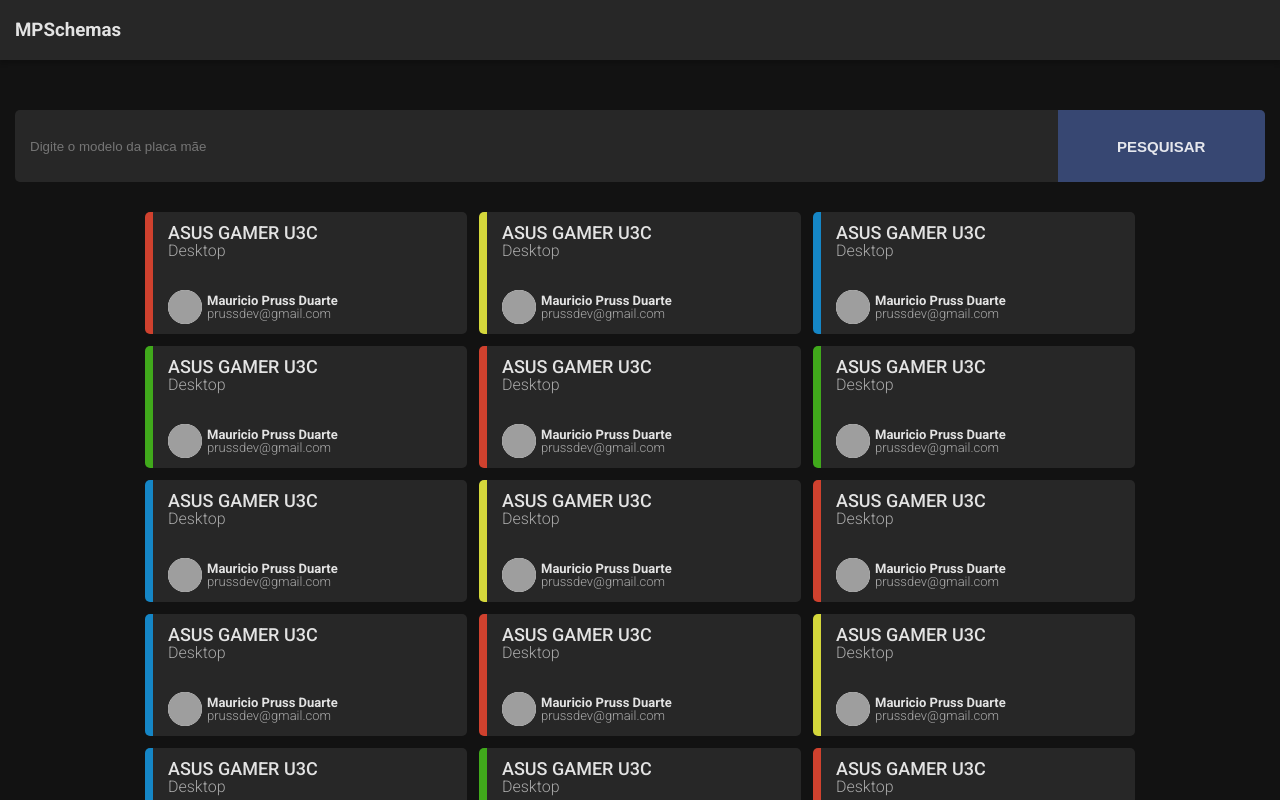
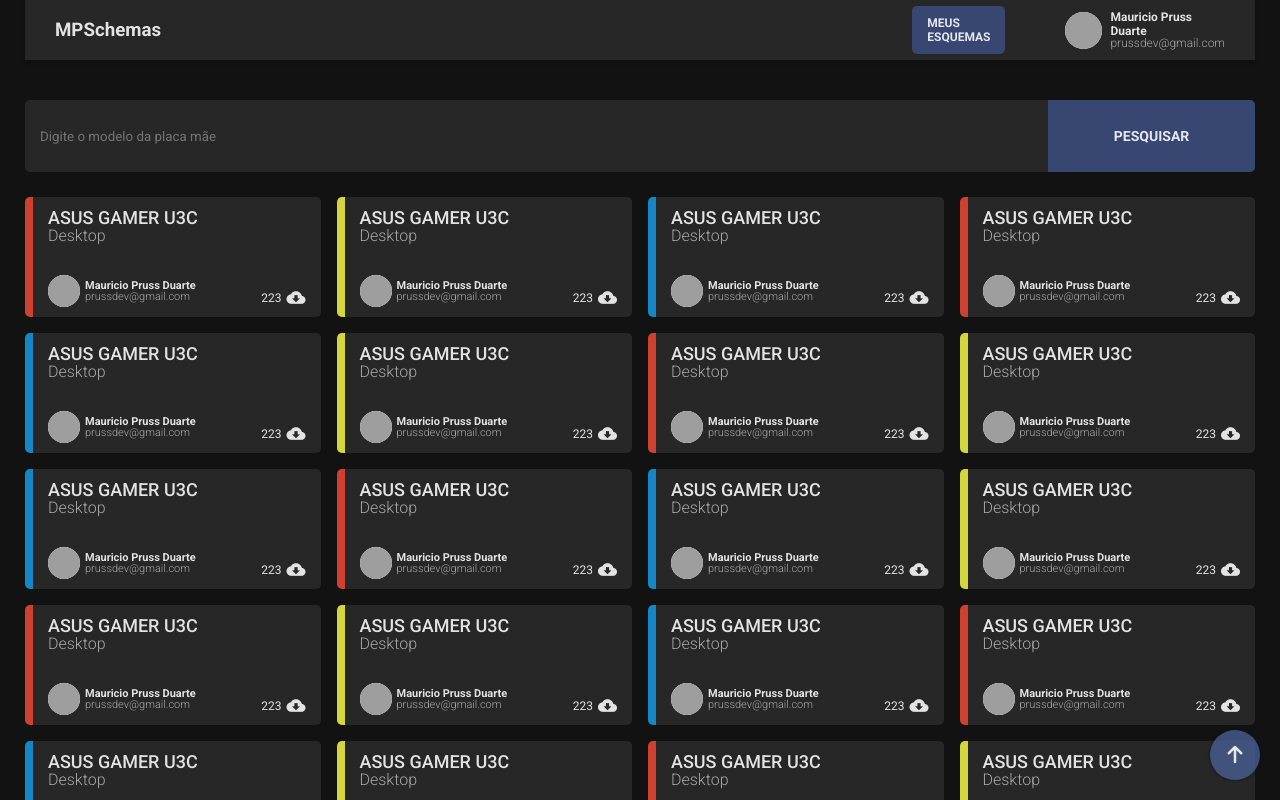
Before and after one commit to MauricioPDuarte/MPSchemas-front, a Vue app: page / in a window 1280 px wide. Shown: the top 800 px of the page. Built offline with nearby package versions, Linux system fonts and the light colour scheme; grey boxes are pictures that could not be loaded.

Commit message:
Ajuste na barra de pesquisa, lista e cartoes

```diff
--- a/package.json
+++ b/package.json
@@ -9,7 +9,10 @@
   },
   "dependencies": {
     "core-js": "^3.6.5",
-    "vue": "^2.6.11"
+    "less-loader": "^6.2.0",
+    "sass-loader": "^9.0.3",
+    "vue": "^2.6.11",
+    "vue-router": "^3.4.3"
   },
   "devDependencies": {
     "@vue/cli-plugin-babel": "~4.4.0",
--- a/public/index.html
+++ b/public/index.html
@@ -6,8 +6,8 @@
     <meta name="viewport" content="width=device-width,initial-scale=1.0">
     <link rel="icon" href="<%= BASE_URL %>favicon.ico">
     <link href="https://fonts.googleapis.com/css2?family=Roboto:wght@300;400;500;700&display=swap" rel="stylesheet">
-
-
+    <script src="https://kit.fontawesome.com/0f5a48008d.js" crossorigin="anonymous"></script>
+    <link href="https://fonts.googleapis.com/icon?family=Material+Icons" rel="stylesheet">
 
     <title><%= htmlWebpackPlugin.options.title %></title>
   </head>
--- a/src/App.vue
+++ b/src/App.vue
@@ -1,53 +1,16 @@
 <template>
-  <div id="app" class="">
-    <nav-bar></nav-bar>
-
-    <div class="containerApp">
-      <search-bar></search-bar>
-
-        <div class="list">
-          <schema-card color-category="#CF412E"></schema-card>
-          <schema-card color-category="#D4D73B"></schema-card>
-          <schema-card color-category="#1586C6"></schema-card>
-          <schema-card color-category="#40A91B;"></schema-card>
-          <schema-card color-category="#CF412E"></schema-card>
-          <schema-card color-category="#40A91B;"></schema-card>
-          <schema-card color-category="#1586C6"></schema-card>
-          <schema-card color-category="#D4D73B"></schema-card>
-          <schema-card color-category="#CF412E"></schema-card>
-          <schema-card color-category="#1586C6"></schema-card>
-          <schema-card color-category="#CF412E"></schema-card>
-          <schema-card color-category="#D4D73B"></schema-card>
-          <schema-card color-category="#1586C6"></schema-card>
-          <schema-card color-category="#40A91B;"></schema-card>
-          <schema-card color-category="#CF412E"></schema-card>
-          <schema-card color-category="#40A91B;"></schema-card>
-          <schema-card color-category="#1586C6"></schema-card>
-          <schema-card color-category="#D4D73B"></schema-card>
-          <schema-card color-category="#CF412E"></schema-card>
-          <schema-card color-category="#1586C6"></schema-card>
-          <schema-card color-category="#CF412E"></schema-card>
-          <schema-card color-category="#D4D73B"></schema-card>
-          <schema-card color-category="#1586C6"></schema-card>
-          <schema-card color-category="#40A91B;"></schema-card>
-          <schema-card color-category="#CF412E"></schema-card>
-        </div>
-    </div>
-
-
+  <div id="app">
+    <NavBar />
+    <router-view></router-view>
   </div>
 </template>
 
 <script>
-import SchemaCard from './components/SchemaCard';
-import SearchBar from './components/SearchBar';
   import NavBar from './components/NavBar';
 
   export default {
     name: 'App',
     components: {
-    SchemaCard,
-    SearchBar,
       NavBar
     }
   }
@@ -55,25 +18,7 @@
 
 <style>
 #app {
-    height: 100%;
-  }
-
-  .containerApp {
-    max-width: 1650px;
-    margin: 0 auto;
-    padding: 10px 15px;
-
-    display: flex;
-    flex-direction: column;
-  }
-
-  .list {
-    display: grid;
-    grid-template-columns: repeat(auto-fill, 322px);
-    grid-gap: 12px;
-    justify-content: center;
-    overflow: auto;
-
+  padding: 0 25px;
 }
 
 * {
@@ -87,12 +32,23 @@
 }
 
 html, body {
+  background: #121212;
+  height: 100%;
+}
+
+html * {
   font-family: 'Roboto', sans-serif;
   -webkit-font-smoothing: antialiased;
   -moz-osx-font-smoothing: grayscale;
-  background: #121212;
-  height: 100%;
+}
 
+
+a {
+  text-decoration: none;
+}
+
+ul {
+  list-style: none;
 }
 
 /* SCROLL */
@@ -118,10 +74,5 @@
   border: 2px solid rgba(255, 255, 255, 0.09);
 }
 
-/* Handle on hover */
-::-webkit-scrollbar-thumb:hover {
-
-}
-
 
 </style>
--- a/src/Views/ListSchemas.vue
+++ b/src/Views/ListSchemas.vue
@@ -1,22 +1,108 @@
 <template>
+  <div class="containerListSchemas">
+    <div class="containerSearch">
+      <SearchBar />
+    </div>
 
+    <div class="listSchemas">
+      <SchemaCard color-category="#CF412E"/>
+      <SchemaCard color-category="#D4D73B"/>
+      <SchemaCard color-category="#1586C6"/>
+      <SchemaCard color-category="#CF412E"/>
+      <SchemaCard color-category="#1586C6"/>
+      <SchemaCard color-category="#D4D73B"/>
+      <SchemaCard color-category="#CF412E"/>
+      <SchemaCard color-category="#D4D73B"/>
+      <SchemaCard color-category="#1586C6"/>
+      <SchemaCard color-category="#CF412E"/>
+      <SchemaCard color-category="#1586C6"/>
+      <SchemaCard color-category="#D4D73B"/>
+      <SchemaCard color-category="#CF412E"/>
+      <SchemaCard color-category="#D4D73B"/>
+      <SchemaCard color-category="#1586C6"/>
+      <SchemaCard color-category="#CF412E"/>
+      <SchemaCard color-category="#1586C6"/>
+      <SchemaCard color-category="#D4D73B"/>
+      <SchemaCard color-category="#CF412E"/>
+      <SchemaCard color-category="#D4D73B"/>
+      <SchemaCard color-category="#1586C6"/>
+      <SchemaCard color-category="#CF412E"/>
+      <SchemaCard color-category="#1586C6"/>
+      <SchemaCard color-category="#D4D73B"/>
+      <SchemaCard color-category="#CF412E"/>
+      <SchemaCard color-category="#D4D73B"/>
+      <SchemaCard color-category="#1586C6"/>
+      <SchemaCard color-category="#CF412E"/>
+      <SchemaCard color-category="#1586C6"/>
+      <SchemaCard color-category="#D4D73B"/>
+      <SchemaCard color-category="#CF412E"/>
+      <SchemaCard color-category="#D4D73B"/>
+      <SchemaCard color-category="#1586C6"/>
+      <SchemaCard color-category="#CF412E"/>
+      <SchemaCard color-category="#1586C6"/>
+      <SchemaCard color-category="#D4D73B"/>
+    </div>
+
+    <a class="btnBackTop" href="#list"><i class="fas fa-arrow-up"></i></a>
+  </div>
 </template>
 
 <script>
-  import SchemaCard from './components/SchemaCard';
-  import SearchBar from './components/SearchBar';
-  import NavBar from './components/NavBar';
+  import SchemaCard from '../components/SchemaCard';
+  import SearchBar from '../components/SearchBar';
 
   export default {
     name: 'ListSchemas',
     components: {
       SchemaCard,
-      SearchBar,
-      NavBar
+      SearchBar
     }
   }
 </script>
 
-<style>
+<style scoped>
+  .containerListSchemas{
+    width: 100%;
+    margin: 0 auto;
+    display: flex;
+    flex-direction: column;
+  }
+
+  .containerSearch {
+    width: 100%;
+    display: flex;
+    justify-content: center;
+    margin-bottom: 25px;
+  }
+
+  .listSchemas {
+    display: grid;
+    justify-content: center;
+    grid-template-columns: repeat(auto-fill, minmax(290px, 1fr));
+    grid-gap: 16px;
+  }
+
+  .btnBackTop {
+    background: linear-gradient(0deg, rgba(255, 255, 255, 0.03), rgba(255, 255, 255, 0.03)), rgba(66, 88, 142, 0.8);
+    box-shadow: 0px 0px 3px #121212;
+    width: 50px;
+    height: 50px;
+    z-index: 5000;
+    bottom: 20px;
+    right: 20px;
+    border-radius: 100%;
+    cursor: pointer;
+    font-size: 20px;
+    position: fixed;
+    display: flex;
+    justify-content: center;
+    align-items: center;
+    transition: all .3s ease-in;
+  }
+
+  .btnBackTop:hover {
+    background: linear-gradient(0deg, rgba(255, 255, 255, 0.03), rgba(255, 255, 255, 0.03)), rgba(66, 88, 142, 1);
+  }
+
 
 </style>
--- a/src/components/NavBar.vue
+++ b/src/components/NavBar.vue
@@ -3,6 +3,20 @@
     <div class="dataNav">
       <h3>MPSchemas</h3>
     </div>
+
+    <div class="optionsAndUser">
+      <ul>
+        <li class="btnMySchemas">MEUS ESQUEMAS</li>
+      </ul>
+      <div class="infoUserContainer">
+        <img class="avatar" src="https://scontent.fbnu2-1.fna.fbcdn.net/v/t1.0-9/107703838_2992659257436834_8526933876114670156_n.jpg?_nc_cat=104&_nc_sid=09cbfe&_nc_eui2=AeEVzoxEIBsvZP6mEX7b5KiG7zeaqY3VHaXvN5qpjdUdpdKf1Gjf4sH21Hr4XYmplD1NAkwQrhZw9OxeKvnQW-8j&_nc_ohc=gyFKE9bAU9UAX8y9aw6&_nc_ht=scontent.fbnu2-1.fna&oh=409c52fc52ac88e01c2fb0a8471fdf2a&oe=5F577DE6" />
+        <div class="infoUser">
+          <p>Mauricio Pruss Duarte</p>
+          <span>prussdev@gmail.com</span>
+        </div>
+      </div>
+    </div>
+
   </div>
 </template>
 
@@ -22,15 +36,20 @@
   .containerNavBar {
     box-shadow: 0px 4px 4px rgba(0, 0, 0, 0.19);
     height: 60px;
+    max-width: 100%;
     width: 100%;
     background: rgba(255, 255, 255, 0.09);
     margin-bottom: 40px;
-    padding: 0 15px;
+    padding: 0 30px;
+
+    display: flex;
+    justify-content: space-between;
   }
 
   .dataNav {
-    max-width: 1350px;
     margin: 0 auto;
+    width: 100%;
+    max-width: 100%;
 
     display: flex;
     justify-content: space-between;
@@ -38,5 +57,56 @@
     height: 100%;
   }
 
+  .optionsAndUser {
+    display: flex;
+    justify-content: flex-end;
+    align-items: center;
+  }
+
+  .optionsAndUser ul {
+    margin-right: 60px;
+  }
+
+  .btnMySchemas {
+    background: #374772;
+    padding: 10px 15px;
+    border-radius: 5px;
+    font-size: 12px;
+    font-weight: 600;
+  }
+
+
+.infoUserContainer {
+    display: flex;
+    flex-direction: row;
+    align-items: center;
+  }
+
+    .infoUserContainer .avatar {
+      width: 37px;
+      height: 37px;
+      border-radius: 100%;
+      background: #fff;
+
+    }
+
+  .infoUser {
+    display: flex;
+    flex-direction: column;
+    margin-left: 8px;
+  }
+
+    .infoUserContainer p{
+      color: rgba(255, 255, 255, 0.87);
+      font-size: 12px;
+      font-weight: bold;
+    }
+
+    .infoUserContainer span{
+      color: rgba(255, 255, 255, 0.6);
+      font-size: 12px;
+      font-weight: 300;
+      margin-top: -2px;
+    }
 
 </style>
--- a/src/components/SchemaCard.vue
+++ b/src/components/SchemaCard.vue
@@ -1,18 +1,23 @@
 <template>
-  <div class="card" :style="style">
+  <div class="container" :style="style">
 
     <div class="infoSchema">
       <h3>ASUS GAMER U3C</h3>
       <p>Desktop</p>
     </div>
 
-    <div class="infoUserContainer">
+    <div class="infoUserAndDetailsSchema">
+      <div class="infoUserContainer">
+        <img class="avatar" src="https://scontent.fbnu2-1.fna.fbcdn.net/v/t1.0-9/107703838_2992659257436834_8526933876114670156_n.jpg?_nc_cat=104&_nc_sid=09cbfe&_nc_eui2=AeEVzoxEIBsvZP6mEX7b5KiG7zeaqY3VHaXvN5qpjdUdpdKf1Gjf4sH21Hr4XYmplD1NAkwQrhZw9OxeKvnQW-8j&_nc_ohc=gyFKE9bAU9UAX8y9aw6&_nc_ht=scontent.fbnu2-1.fna&oh=409c52fc52ac88e01c2fb0a8471fdf2a&oe=5F577DE6" />
+        <div class="infoUser">
+          <p>Mauricio Pruss Duarte</p>
+          <span>prussdev@gmail.com</span>
+        </div>
+      </div>
 
-        <img class="avatar" src="https://scontent.fbnu2-1.fna.fbcdn.net/v/t1.0-9/107703838_2992659257436834_8526933876114670156_n.jpg?_nc_cat=104&_nc_sid=09cbfe&_nc_eui2=AeEVzoxEIBsvZP6mEX7b5KiG7zeaqY3VHaXvN5qpjdUdpdKf1Gjf4sH21Hr4XYmplD1NAkwQrhZw9OxeKvnQW-8j&_nc_ohc=gyFKE9bAU9UAX8y9aw6&_nc_ht=scontent.fbnu2-1.fna&oh=409c52fc52ac88e01c2fb0a8471fdf2a&oe=5F577DE6" />
-
-      <div class="infoUser">
-        <p>Mauricio Pruss Duarte</p>
-        <span>prussdev@gmail.com</span>
+      <div class="detailsSchema">
+        <p>223</p>
+        <i class="material-icons">cloud_download</i>
       </div>
     </div>
 
@@ -38,9 +43,7 @@
 </script>
 
 <style scoped>
-  .card {
-
-
+  .container {
     border-radius: 5px;
     background: rgba(255, 255, 255, 0.09);
     padding: 10px 15px;
@@ -48,6 +51,9 @@
     display: flex;
     flex-direction: column;
     justify-content: space-between;
+    cursor: pointer;
+
+
   }
 
   .infoSchema h3{
@@ -71,8 +77,8 @@
   }
 
     .infoUserContainer .avatar {
-      width: 34px;
-      height: 34px;
+      width: 32px;
+      height: 32px;
       border-radius: 100%;
       background: #fff;
 
@@ -86,16 +92,40 @@
 
     .infoUserContainer p{
       color: rgba(255, 255, 255, 0.87);
-      font-size: 13px;
+      font-size: 11px;
       font-weight: bold;
     }
 
     .infoUserContainer span{
       color: rgba(255, 255, 255, 0.6);
-      font-size: 13px;
+      font-size: 11px;
       font-weight: 300;
       margin-top: -2px;
     }
 
+    .infoUserAndDetailsSchema {
+      display: flex;
+
+      align-items: flex-end;
+      justify-content: space-between;
+    }
+
+    .detailsSchema {
+        display: flex;
+        align-items: center;
+
+    }
+
+    .detailsSchema p {
+      font-size: 12px;
+    }
+
+
+    .detailsSchema i {
+      font-size: 19px;
+      margin-left: 5px;
+
+    }
+
 
 </style>
--- a/src/components/SearchBar.vue
+++ b/src/components/SearchBar.vue
@@ -1,8 +1,11 @@
 <template>
   <div class="container">
+    <input placeholder="Digite o modelo da placa mãe" />
 
-    <input placeholder="Digite o modelo da placa mãe" />
-    <button>PESQUISAR</button>
+
+    <button><i class="fas fa-search iconBtnFind"></i><span class="textBtnFind">PESQUISAR</span></button>
+
+
 
   </div>
 </template>
@@ -19,9 +22,8 @@
   }
 </script>
 
-<style scoped>
-  .container {
-    margin: 0 0 30px 0;
+<style le scoped>
+.container {
     width: 100%;
     background: rgba(255, 255, 255, 0.09);
     border-radius: 5px;
@@ -31,20 +33,49 @@
     justify-content: space-between;
   }
 
+  .container input {
+    width: 100%;
+    padding: 10px 15px;
+  }
+
   .container button {
+    width: 90px;
     background: #374772;
-    width: 250px;
     border-radius: 0 5px 5px 0;
 
-    font-weight: 600;
-    font-size: 15px;
+    display: flex;
+    justify-content: center;
+    align-items: center;
+    cursor: pointer;
+    transition: all .3s ease-in;
+  }
+
+  .container button:hover {
+    background: #42588E;
+  }
+
+  .textBtnFind {
+    display: none;
+
+    font-weight: 700;
+    font-size: 14px;
   }
 
 
-  .container input {
-    width: 100%;
-    padding: 0 15px;
+  @media(min-width: 600px) {
+    .container button {
+      width: 250px;
+      background: #374772;
+      border-radius: 0 5px 5px 0;
+    }
 
+    .textBtnFind {
+      display: block;
+    }
+
+    .iconBtnFind {
+      display: none;
+    }
   }
 
 
--- a/src/main.js
+++ b/src/main.js
@@ -1,8 +1,10 @@
 import Vue from 'vue'
 import App from './App.vue'
+import router from './router'
 
 Vue.config.productionTip = false
 
 new Vue({
   render: h => h(App),
+  router
 }).$mount('#app')
```
Also changed, not shown: src/router/index.js (added, +16 -0 lines), 1 other file (tests, documents, lock files or other folders). Lines whose indentation alone changed are shown as unchanged.
